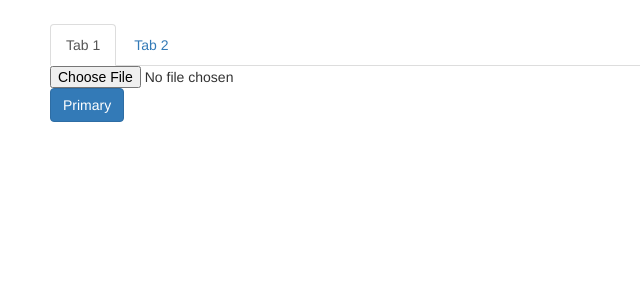
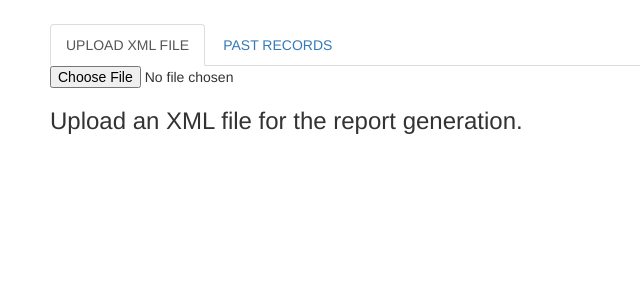
Before and after one commit to poojabhatia9599/xmlToJsonProject-frontend, a React (Create React App) app: page / in a window 1280 px wide. Shown: the top 300 px of the page, without its empty margins (0-640 px from the left). Built offline with nearby package versions, Linux system fonts and the light colour scheme.

Commit message:
finalfrontend

```diff
--- a/src/App.css
+++ b/src/App.css
@@ -3,7 +3,7 @@
   margin: 10px;
 }
 
-#button {
+#Button {
   margin: 10px;
   padding: 14px 40px;
 }
--- a/src/App.js
+++ b/src/App.js
@@ -64,7 +64,11 @@ class App extends Component {
       		})
           .then(response => response.json())
           .then(resp => {
-            console.log(resp);
+            console.log('pehla resp');
+
+            if (resp['result'] === 'success'){
+              console.log('if response');
+              console.log(resp);
             fetch('https://afternoon-inlet-42676.herokuapp.com/fetchdata', {
         			method: 'post',
         			headers: {'Content-Type': 'application/json'},
@@ -76,15 +80,25 @@ class App extends Component {
             .then(response => {
               console.log(response);
               //setstate kr yah
+              // debugger;
               this.setState({ xml: response.rsp_obj.xmldata});
               // console.log('xml');
               // console.log(this.state.xml);
+              console.log(this.state.xml);
               this.setState({ past: response.rsp_obj.pastrecords});
+              // debugger;
               // console.log('past');
+              console.log('state ka value');
+              console.log(this.state.past);
               // console.log(this.state.past);
+              this.setState({status: true});
 
 
             })
+          } else {
+            console.log('elseresp');
+            console.log(resp);
+          }
           })
 
         };
@@ -150,9 +164,15 @@ class App extends Component {
 
 onfileupload = () => {
 
+  if (this.state.past !== 'false') {
+  this.setState({ status: true});
+}
+  }
+
+  onfileuploading = () => {
+    if (this.state.past !== 'false') {
     this.setState({ status: true});
-    // this.setState({istherearecord:true});
-
+  }
   }
 
     handleClick(id) {
@@ -189,16 +209,14 @@ onfileupload = () => {
     let tab2;
     var handleClick  =   this.handleClick;
     var handleClickGoBack  =   this.handleClickGoBack;
-    if(this.state.status) {
+    if(this.state.status !== false && this.state.past !== null) {
       page =
       <div>
-      <Button bsStyle="primary" onClick={this.onfileupload} >Primary</Button>
+      <Button bsStyle="primary" onClick={this.onfileupload} >Report</Button>
       <Tab1data past={this.state.past} xml={this.state.xml}/>
       </div>;
     } else {
-      page = <Button bsStyle="primary"
-              onClick={this.onfileupload}
-              >Primary</Button>;
+      page = <h3> Upload an XML file for the report generation.</h3>;
     }
 
     // if(this.state.allrecords !== 'false') {
@@ -212,15 +230,17 @@ onfileupload = () => {
       <Tabs className="App" defaultActiveKey={1} id="uncontrolled-tab-example"
       activeKey={this.state.key}
       onSelect= {this.handleSelect}>
-        <Tab eventKey={1} title="Tab 1">
+        <Tab eventKey={1} title="UPLOAD XML FILE">
             <input type="file" name="upload"
             accept="application/xml"
             // onfileupload={this.onfileupload}
             onChange={ (e) => this.handleChange(e.target.files[0]) } />
             { page }
         </Tab>
-        <Tab eventKey={2} title="Tab 2" >
-          <Tab2data handleClickGoBack = {handleClickGoBack.bind(this)} handleClick = {handleClick.bind(this)} viewdetails_id={this.state.viewdetails_id} allrecordsdummy={this.state.allrecordsdummy}
+        <Tab eventKey={2} title="PAST RECORDS" >
+          <Tab2data handleClickGoBack = {handleClickGoBack.bind(this)}
+          handleClick = {handleClick.bind(this)} viewdetails_id={this.state.viewdetails_id}
+          allrecordsdummy={this.state.allrecordsdummy}
           allrecords={this.state.allrecords} istherearecord={this.state.istherearecord}/>
 
         </Tab>
--- a/src/component/Tab1data.js
+++ b/src/component/Tab1data.js
@@ -10,7 +10,7 @@ class Tab1data extends Component {
 		// console.log(xml);
 		// console.log('past');
 		// console.log(past);
-
+			// debugger;
 		const listt = past.map((name,i) => {
 			return (
 				<tr key={i}>
--- a/src/component/Tab2data.js
+++ b/src/component/Tab2data.js
@@ -66,9 +66,7 @@ class Tab2data extends Component {
 						</tr>
 	 				)
 	 			})
-				// return(
-				// 	<p>balsss</p>
-				// )
+
 
 				return(
 					<div>
@@ -99,7 +97,7 @@ class Tab2data extends Component {
 				// 	<button onClick={() => handleClickGoBak()}>Go back</button>
 				// 	<p>{this.props.viewdetails_id.xmldata.s3link}</p>
 				// 	</div>
-				// ); okay run krke dekhteha
+				// );
 				const listdata = this.props.viewdetails_id.pastrecords.map((name,i) => {
 					return (
 						<tr key={i}>
```
